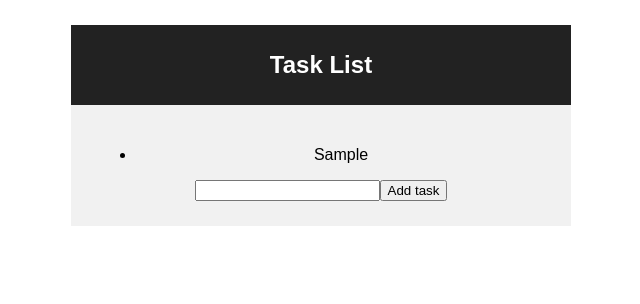
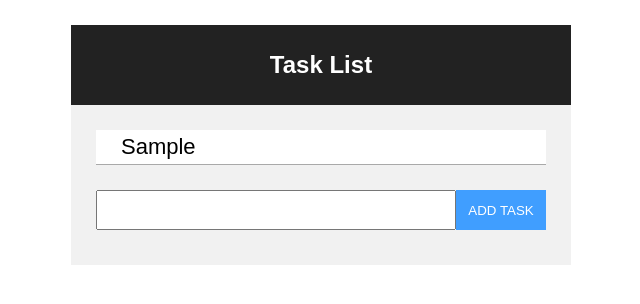
Before and after one commit to makiintoch/react-todo-list, a React (Create React App) app: page / in a window 1280 px wide. Both pictures are taken after typing "Sample" into the empty fields and a click on the input "Add task". Shown: the top 304 px of the page, without its empty margins (319-959 px from the left). Built offline with nearby package versions, Linux system fonts and the light colour scheme.

Commit message:
add style

```diff
--- a/src/components/Todo/AddTask.css
+++ b/src/components/Todo/AddTask.css
@@ -0,0 +1,20 @@
+.add-task {
+    margin-bottom: 10px;
+}
+.add-task input[type="text"] {
+    width: 80%;
+    height: 40px;
+    padding: 0 25px;
+    box-sizing: border-box;
+}
+.add-task input[type="submit"] {
+    width: 20%;
+    height: 40px;
+    text-transform: uppercase;
+    color: white;
+    border: 0 none;
+    outline: 0 none;
+    background: #409eff;
+    box-sizing: border-box;
+    cursor: pointer;
+}
--- a/src/components/Todo/Todo.js
+++ b/src/components/Todo/Todo.js
@@ -37,7 +37,7 @@ class Todo extends Component {
     render() {
         return (
             <div className="todo">
-                <TodoList {...this.state}/>
+                <TodoList removeTask={this.removeTask} {...this.state}/>
                 <AddTask handleSubmit={this.handleSubmit} {...this.state}/>
             </div>
         );
--- a/src/components/Todo/TodoList.css
+++ b/src/components/Todo/TodoList.css
@@ -0,0 +1,38 @@
+.todo-list {
+    margin-bottom: 25px;
+}
+.todo-list ul {
+    margin: 0;
+    padding: 0;
+    list-style: none;
+}
+.todo-list li {
+    padding: 4px 25px;
+    position: relative;
+    font-size: 22px;
+    text-align: left;
+    background: white;
+    border-bottom: 1px solid #a9a9a9;
+}
+.remove-task {
+    margin: 0;
+    width: 35px;
+    height: 35px;
+    display: none;
+    position: absolute;
+    top: 0;
+    right: 0;
+    bottom: 0;
+    font-size: 30px;
+    color: #cc9a9a;
+    cursor: pointer;
+}
+.remove-task:after {
+    content: '×';
+}
+.remove-task:hover {
+    color: #af5b5e;
+}
+.todo-list li:hover .remove-task {
+    display: block;
+}
--- a/src/components/Todo/TodoList.js
+++ b/src/components/Todo/TodoList.js
@@ -8,7 +8,12 @@ const TodoList = props => {
                 {
                     props.todos.map((task, idx) =>
                         {
-                            return <li key={task.id} className={task.complete ? 'task-complete' : ''}>{task.name}</li>
+                            return (
+                                <li key={task.id} className={task.complete ? 'task-complete' : ''}>
+                                    {task.name}
+                                    <span className={'remove-task'}></span>
+                                </li>
+                            );
                         }
                     )
                 }
```
